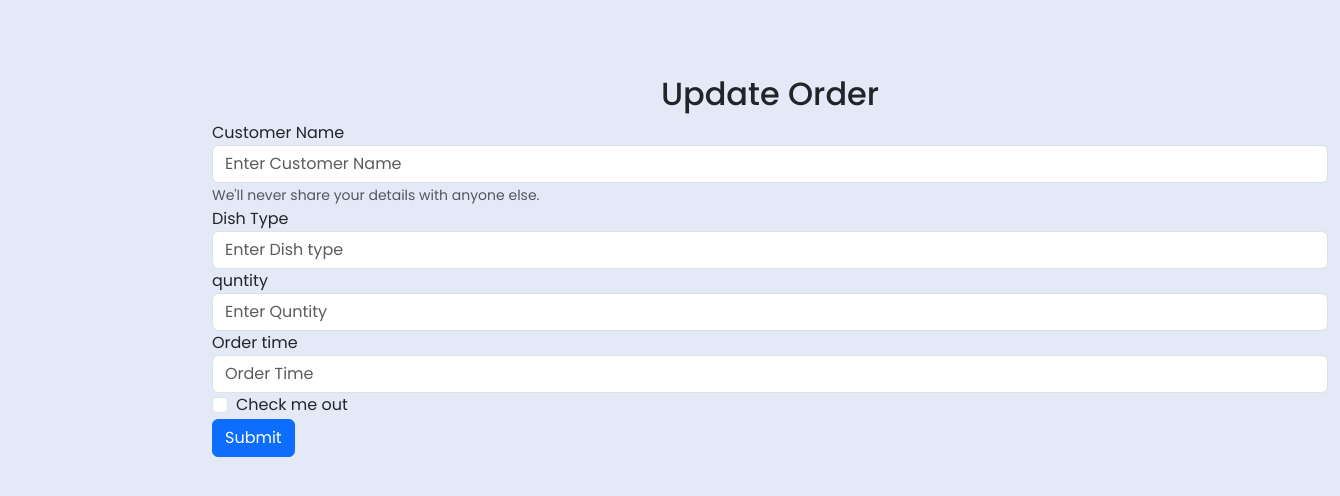
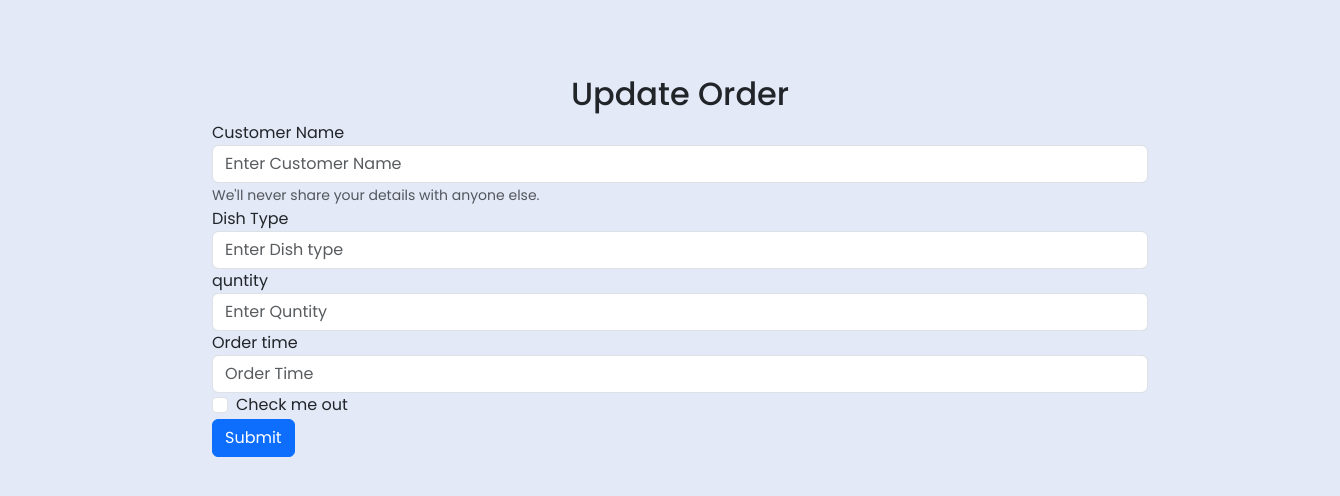
Before and after one commit to sksdesilva/TastyBuds, a React (Create React App) app in the folder frontend/: page /updateOrder in a window 1280 px wide. Shown: the top 496 px of the page, 1340 px wide, since content can reach past the window. Built offline with nearby package versions, Linux system fonts and the light colour scheme.

Commit message:
modified updateOrder

```diff
--- /dev/null
+++ b/frontend/src/component/UpdateOrder.css
@@ -0,0 +1,3 @@
+.container{
+width: 75%;
+}
--- a/frontend/src/component/UpdateOrder.js
+++ b/frontend/src/component/UpdateOrder.js
@@ -1,6 +1,7 @@
 import React, { useEffect, useState } from 'react'
 import axios from 'axios';
 import { useParams } from 'react-router-dom';
+import './UpdateOrder.css';
 
 const UpdateOrder = () => {
     /*rafce - code snippet*/
```
